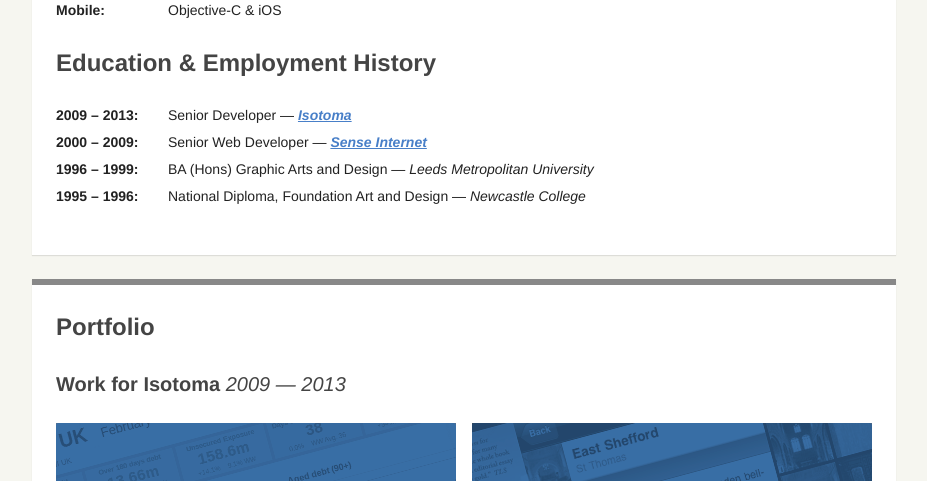
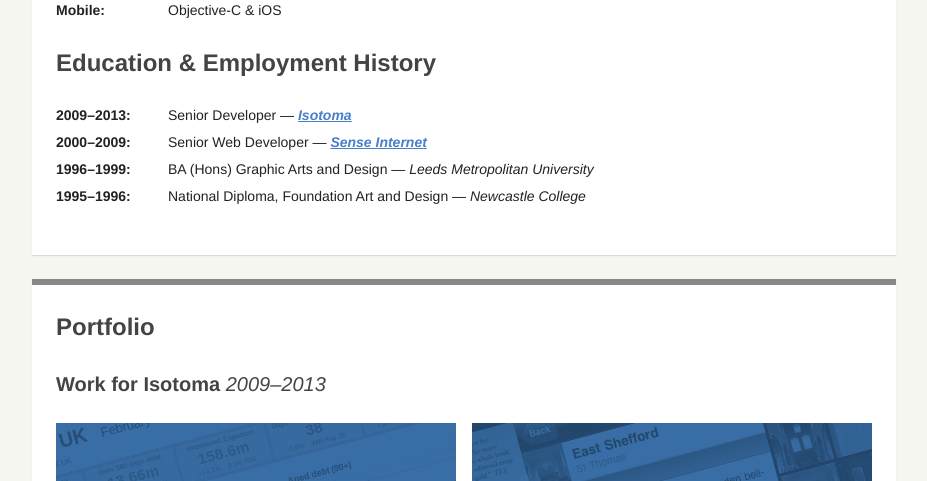
Before and after one commit to mtarbit/mtarbit.github.io, a Jekyll site: the page built from cv/index.html, in a window 1280 px wide and 1400 px high, scrolled down 612 px. Shown: the part 153-634 px from the top of the window, without its empty margins (176-1103 px from the left). Built offline with Jekyll 4.4.1, drawn with Linux system fonts in a browser that asks for light colours; some of the changed lines change nothing that is shown.

Commit message:
Remove spaces around en dashes in ranges.

```diff
--- a/_includes/portfolio.html
+++ b/_includes/portfolio.html
@@ -1,4 +1,4 @@
-<h4>Work for Isotoma <em>2009 &mdash; 2013</em></h4>
+<h4>Work for Isotoma <em>2009&ndash;2013</em></h4>
 
 <div class="project-row cf">
     <div class="project">
@@ -56,7 +56,7 @@
     </div>
 </div>
 
-<h4>Work for Sense Internet <em>2000 &mdash; 2009</em></h4>
+<h4>Work for Sense Internet <em>2000&ndash;2009</em></h4>
 
 <div class="project-row cf">
     <div class="project">
```
Also changed, not shown: cv/index.html (+4 -4 lines).
